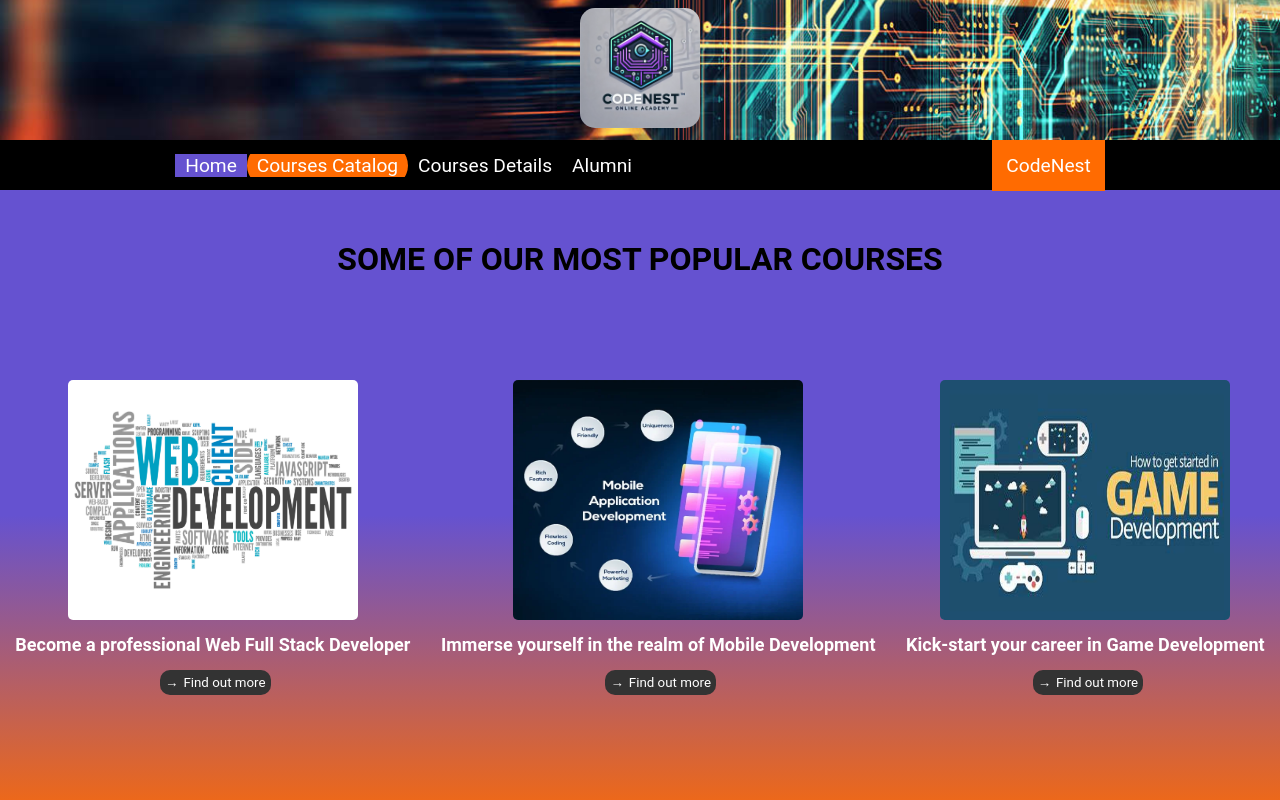
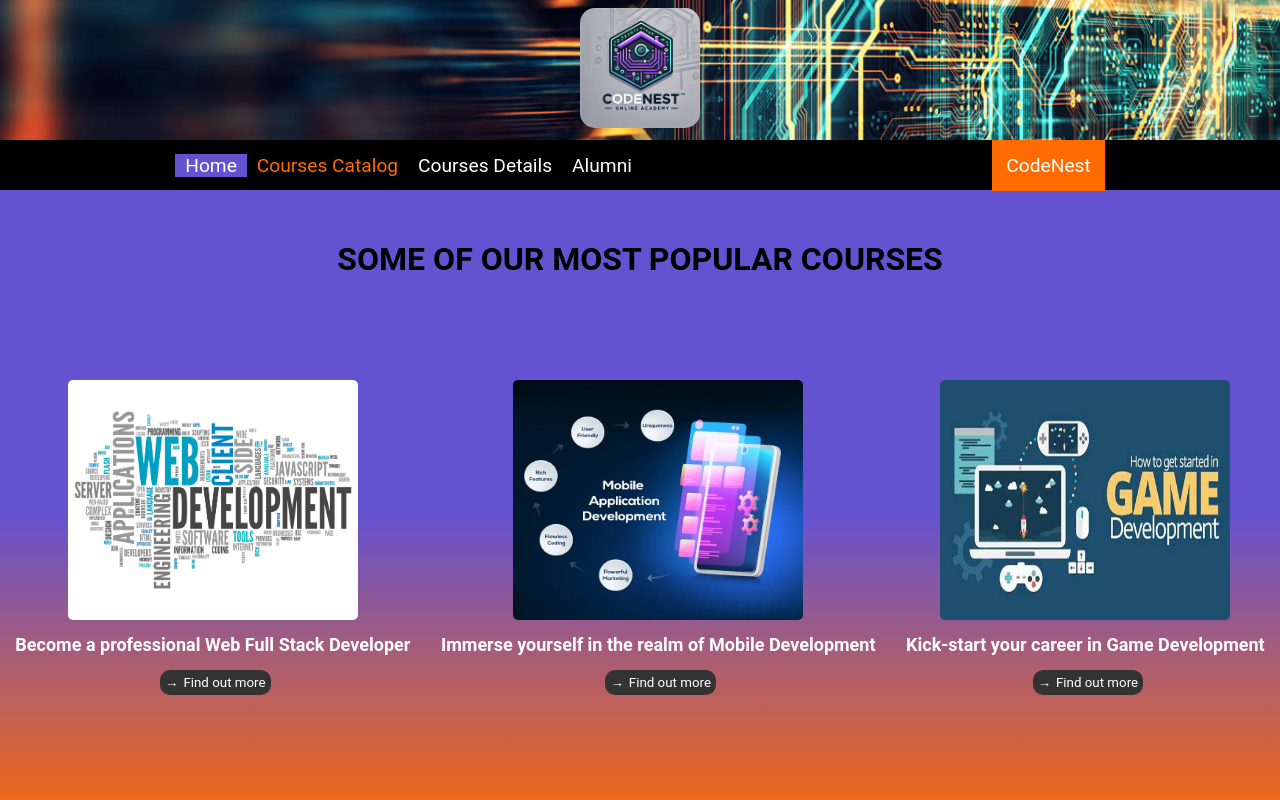
Before and after one commit to fanil279/CodeNest-Academy, a plain HTML site: page public/index.html in a window 1280 px wide. In both pictures the pointer is over the link "Courses Catalog". Shown: the top 800 px of the page. Drawn offline with Linux system fonts and the light colour scheme.

Commit message:
minor fixes

```diff
--- a/styles/style.css
+++ b/styles/style.css
@@ -64,8 +64,7 @@ nav a {
 }
 
 nav .not-active:hover {
-    background-color: #FF6B01;
-    border-radius: 50px;
+    color: #FF6B01;
 }
 
 .dropdown {
```
Also changed, not shown: 1 other file.
